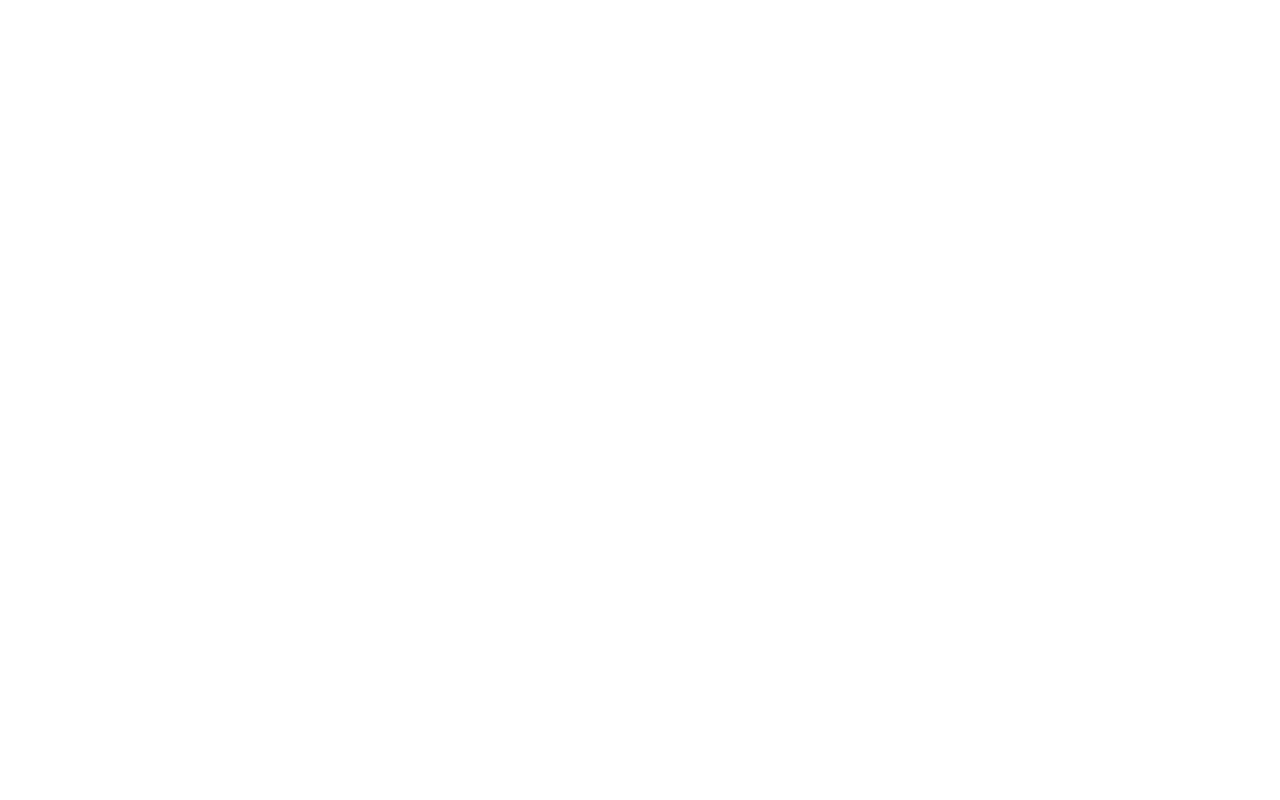
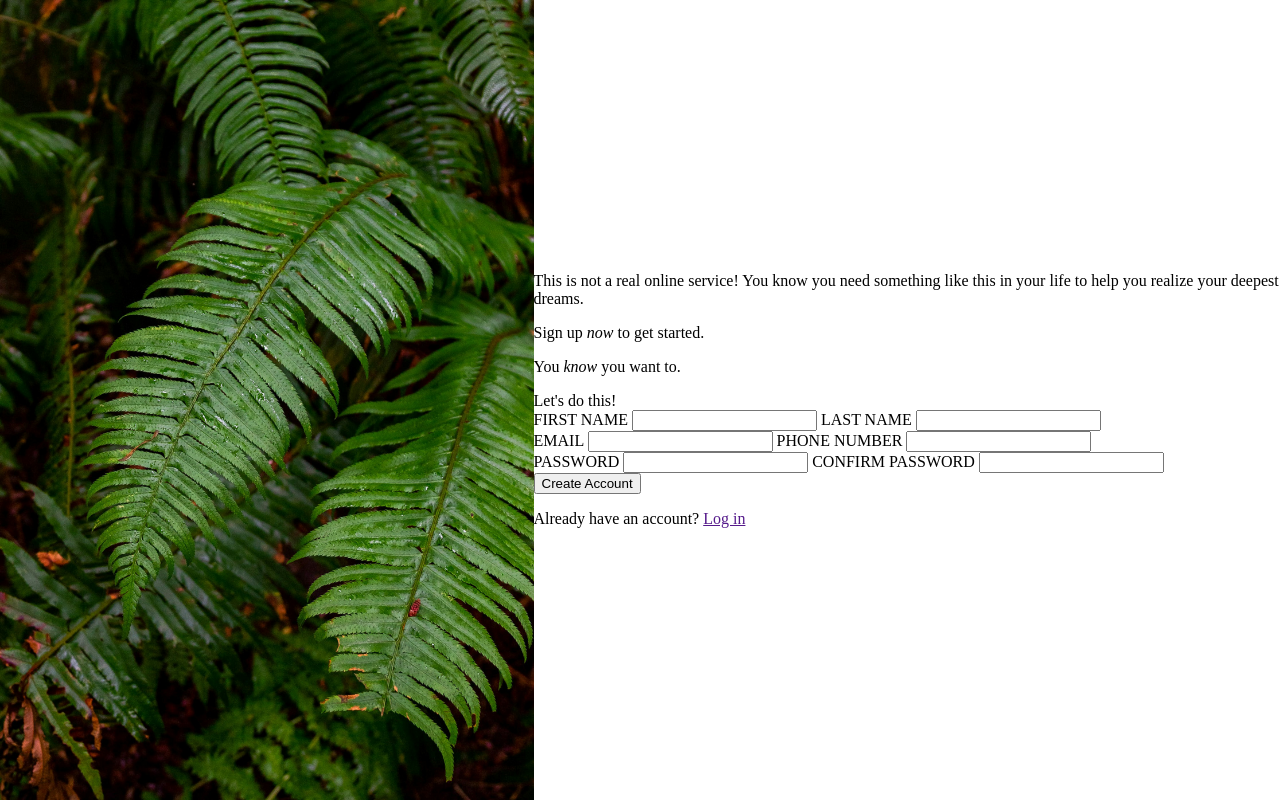
Before and after one commit to Renzios/odin-sign-up-form, a plain HTML site: page index.html in a window 1280 px wide. Drawn offline with Linux system fonts and the light colour scheme.

Commit message:
feat: initial layout

```diff
--- a/index.html
+++ b/index.html
@@ -7,6 +7,39 @@
     <title>Sign-up Form</title>
 </head>
 <body>
+    <img src="./images/background.jpg">
+    <div>
+        <div>This is not a real online service! You know you need something like this in your life to help you realize your deepest dreams.</div>
+        <div>Sign up <em>now</em> to get started.</div>
+        <div>You <em>know</em> you want to.</div>
+        <form action="" method="post">
+            <div>
+                <div>Let's do this!</div>
+                <div>
+                    <label for="first-name">FIRST NAME</label>
+                    <input id="first-name">
 
+                    <label for="last-name">LAST NAME</label>
+                    <input id="last-name">
+                </div>
+                <div>
+                    <label for="email">EMAIL</label>
+                    <input type="email" id="email">
+
+                    <label for="phone-number">PHONE NUMBER</label>
+                    <input type="tel" id="phone-number">
+                </div>
+                <div>
+                    <label for="password">PASSWORD</label>
+                    <input type="password" id="password">
+
+                    <label for="confirm-password">CONFIRM PASSWORD</label>
+                    <input type="password" id="password">
+                </div>
+            </div>
+            <button type="submit">Create Account</button>
+        </form>
+        <div>Already have an account? <a href="">Log in</a></div>
+    </div>
 </body>
 </html>
--- a/style.css
+++ b/style.css
@@ -0,0 +1,22 @@
+* {
+    box-sizing: border-box;
+    margin: 0px;
+}
+
+body {
+    display: flex;
+}
+
+body > img {
+    height: 100vh;
+}
+
+body > div {
+    width: 100%;
+
+    display: flex;
+    flex-direction: column;
+    justify-content: center;
+
+    gap: 16px;
+}
```
